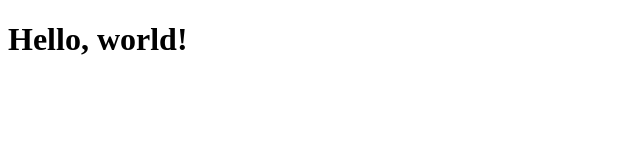
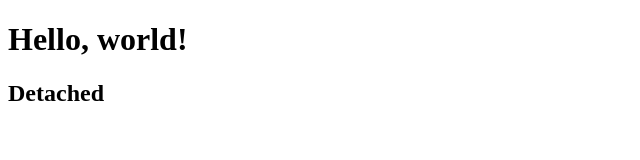
Before and after one commit to NickCod/demo, a plain HTML site: page index.html in a window 1280 px wide. Shown: the whole page, without its empty margins (0-640 px from the left). Drawn offline with Linux system fonts and the light colour scheme.

Commit message:
Detached

```diff
--- a/index.html
+++ b/index.html
@@ -8,5 +8,6 @@
 </head>
 <body>
     <h1> Hеllo, world!</h1>
+   <h2>Detached</h2>
 </body>
 </html>
```
